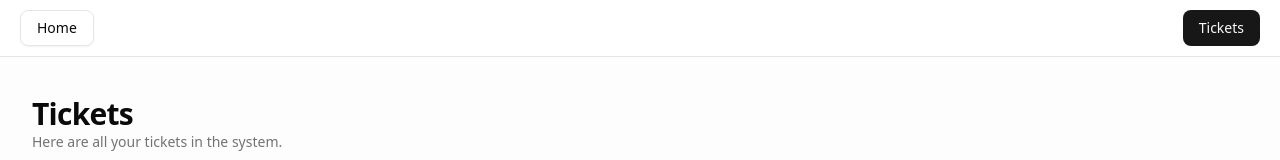
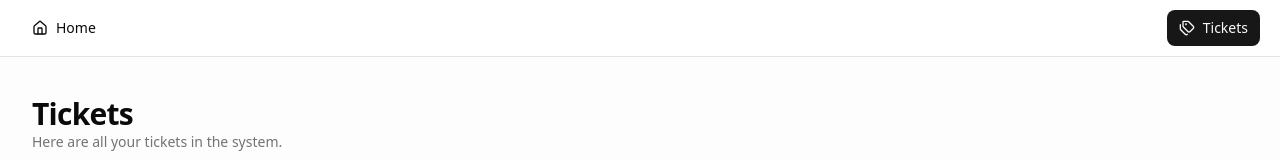
Before and after one commit to robinofskii/the-road-to-next-app, a Next.js app: page /tickets in a window 1280 px wide. Shown: the top 160 px of the page. Built offline with nearby package versions, Linux system fonts and the light colour scheme.

Commit message:
refactor: integrate Lucide icons for navigation and ticket status representation

```diff
--- a/src/app/layout.tsx
+++ b/src/app/layout.tsx
@@ -1,6 +1,7 @@
 import type { Metadata } from "next";
 import { Geist, Geist_Mono } from "next/font/google";
 import Link from "next/link";
+import { LucideHouse, LucideTags } from "lucide-react";
 
 import { Button } from "@/components/ui/button";
 
@@ -36,15 +37,17 @@ export default function RootLayout({
         <nav>
           <ul className="supports-backdrop-blur:bg-background/60: bg-background/95 background-blur fixed top-0 right-0 left-0 z-20 flex w-full justify-between border-b px-5 py-2.5">
             <li>
-              <Button asChild variant="outline">
-                <Link href={homePath()} className="text-lg font-bold">
+              <Button asChild variant="ghost">
+                <Link href={homePath()}>
+                  <LucideHouse />
                   Home
                 </Link>
               </Button>
             </li>
             <li>
               <Button asChild>
-                <Link href={ticketsPath()} className="text-sm">
+                <Link href={ticketsPath()}>
+                  <LucideTags />
                   Tickets
                 </Link>
               </Button>
--- a/src/app/tickets/page.tsx
+++ b/src/app/tickets/page.tsx
@@ -1,6 +1,10 @@
 import { JSX } from "react";
 import Link from "next/link";
-import { Circle, CircleCheck, CircleDashed } from "lucide-react";
+import {
+  LucideCircle,
+  LucideCircleCheck,
+  LucideCircleDashed,
+} from "lucide-react";
 
 import {
   Card,
@@ -15,9 +19,9 @@ import { initialTickets, TicketStatus } from "@/data";
 import { ticketPath } from "../paths";
 
 const TICKET_ICONS: Record<TicketStatus, JSX.Element> = {
-  OPEN: <CircleDashed />,
-  IN_PROGRESS: <Circle />,
-  RESOLVED: <CircleCheck />,
+  OPEN: <LucideCircleDashed />,
+  IN_PROGRESS: <LucideCircle />,
+  RESOLVED: <LucideCircleCheck />,
 };
 
 const TicketsPage = () => {
```
